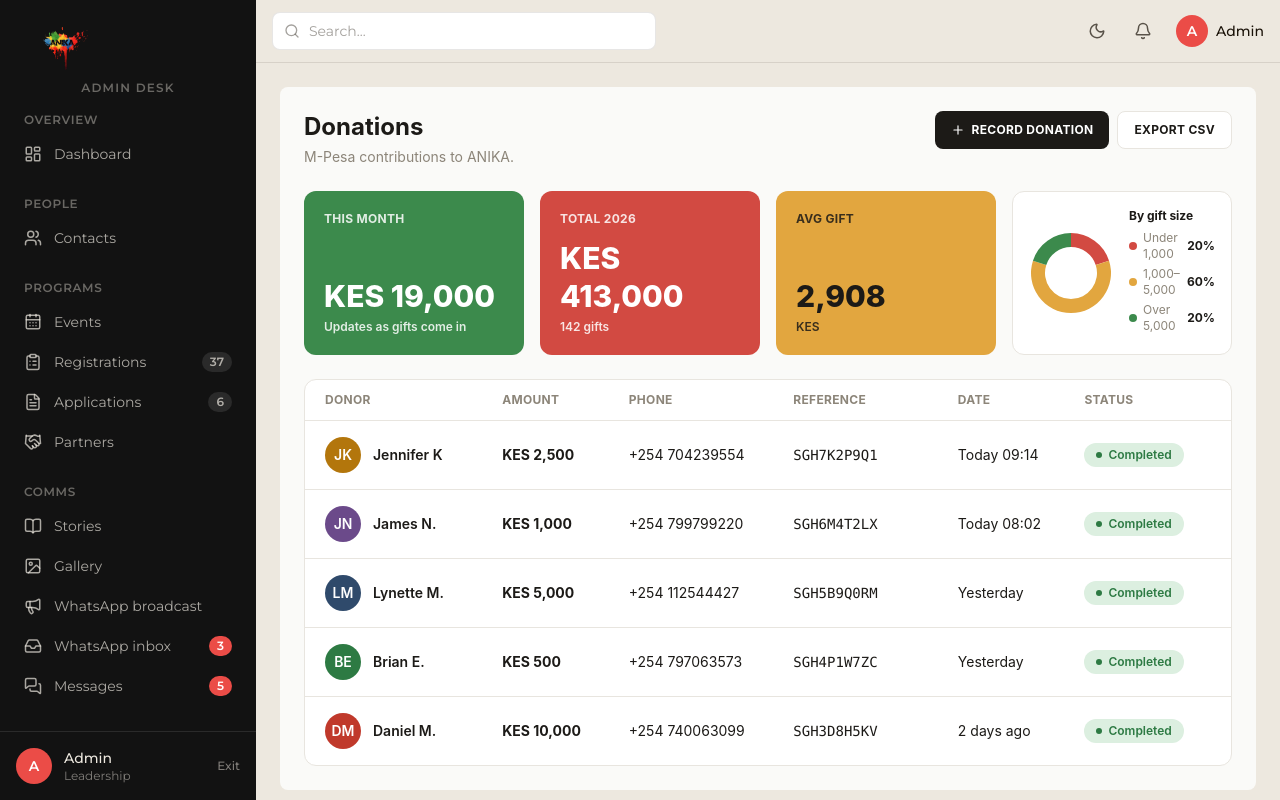
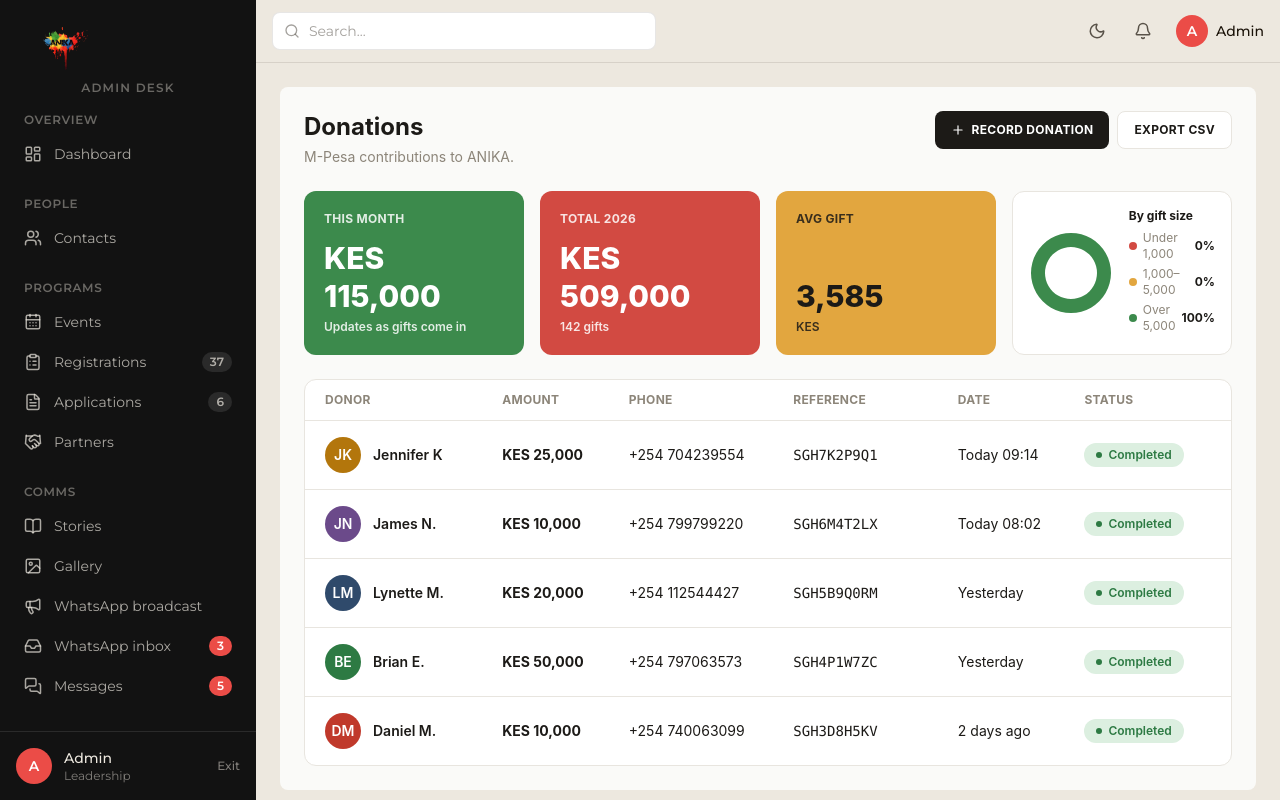
Before and after one commit to Jkosencha/Anika-Initiative, a React (Vite) app: page /admin/donations in a window 1280 px wide. Built offline with nearby package versions, Linux system fonts and the light colour scheme.

Commit message:
feat: changed donations amount

```diff
--- a/src/admin/pages/Donations.jsx
+++ b/src/admin/pages/Donations.jsx
@@ -70,10 +70,10 @@ function maskPhone(phone) {
 }
 
 const SEED = [
-  { id: 1, donor: "Jennifer K", amount: 2500, phone: "+254 704239554", reference: "SGH7K2P9Q1", date: "Today 09:14", status: "Completed", month: "current" },
-  { id: 2, donor: "James N.", amount: 1000, phone: "+254 799799220", reference: "SGH6M4T2LX", date: "Today 08:02", status: "Completed", month: "current" },
-  { id: 3, donor: "Lynette M.", amount: 5000, phone: "+254 112544427", reference: "SGH5B9Q0RM", date: "Yesterday", status: "Completed", month: "current" },
-  { id: 4, donor: "Brian E.", amount: 500, phone: "+254 797063573", reference: "SGH4P1W7ZC", date: "Yesterday", status: "Completed", month: "current" },
+  { id: 1, donor: "Jennifer K", amount: 25000, phone: "+254 704239554", reference: "SGH7K2P9Q1", date: "Today 09:14", status: "Completed", month: "current" },
+  { id: 2, donor: "James N.", amount: 10000, phone: "+254 799799220", reference: "SGH6M4T2LX", date: "Today 08:02", status: "Completed", month: "current" },
+  { id: 3, donor: "Lynette M.", amount: 20000, phone: "+254 112544427", reference: "SGH5B9Q0RM", date: "Yesterday", status: "Completed", month: "current" },
+  { id: 4, donor: "Brian E.", amount: 50000, phone: "+254 797063573", reference: "SGH4P1W7ZC", date: "Yesterday", status: "Completed", month: "current" },
   { id: 5, donor: "Daniel M.", amount: 10000, phone: "+254 740063099", reference: "SGH3D8H5KV", date: "2 days ago", status: "Completed", month: "current" },
 ];
 
```
